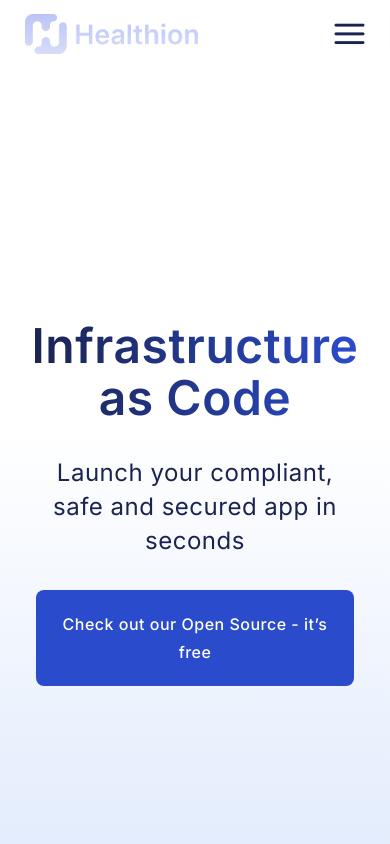
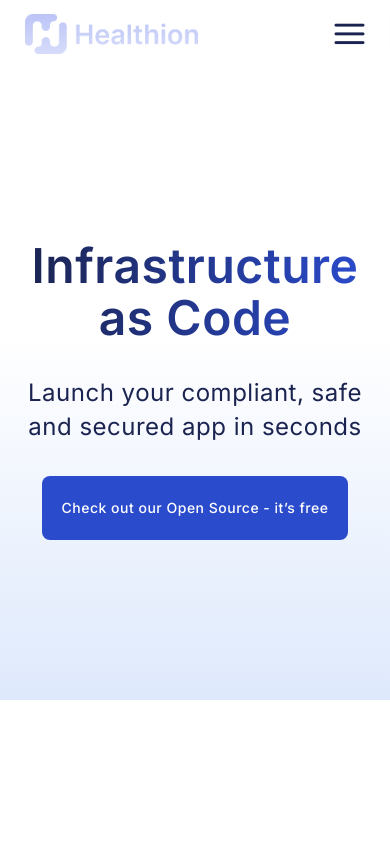
Before and after one commit to LukaszPodlipski/founders-mode, a Vue app: page / in a window 390 px wide. Shown: the top 844 px of the page. Built offline with nearby package versions, Linux system fonts and the light colour scheme.

Commit message:
Improve hero section on mobile

```diff
--- a/src/assets/_typography.scss
+++ b/src/assets/_typography.scss
@@ -66,6 +66,11 @@
   font-weight: 400;
   line-height: 28px;
 
+  @media screen and (max-width: 768px) {
+    font-size: 14px;
+    line-height: 24px;
+  }
+
   &--bold {
     @extend .text-header-xs;
     font-weight: 500;
--- a/src/components/HeroSection.vue
+++ b/src/components/HeroSection.vue
@@ -22,5 +22,9 @@
   padding: 240px 36px;
   background: rgb(255, 255, 255);
   background: linear-gradient(180deg, rgba(255, 255, 255, 1) 41%, rgba(222, 233, 252, 1) 100%);
+
+  @media screen and (max-width: 460px) {
+    padding: 160px 24px;
+  }
 }
 </style>
```
